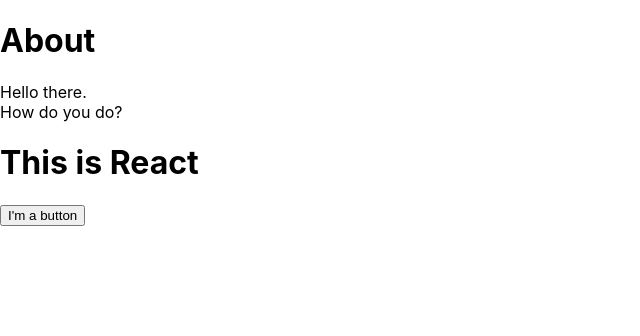
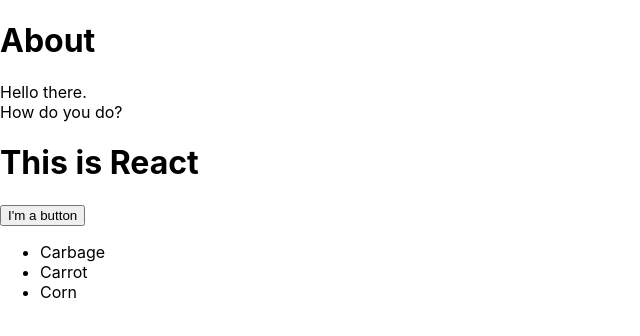
Before and after one commit to thailamgit/BaiTap, a React (Create React App) app: page / in a window 1280 px wide. Shown: the top 336 px of the page, without its empty margins (0-640 px from the left). Built offline with nearby package versions, Linux system fonts and the light colour scheme; the HTML template or start-up script is replaced by a standard one.

Commit message:
Add list

```diff
--- a/src/App.tsx
+++ b/src/App.tsx
@@ -16,12 +16,27 @@
   )
 }
 
+const products = [
+  {title: 'Carbage', id: 1},
+  {title: 'Carrot', id: 2},
+  {title: 'Corn', id: 3}
+]
+
+
 function MyApp () {
+  const listItem = products.map ((product) =>
+    <li key = {product.id}>
+      {product.title}
+    </li>
+  )
   return (
     <>
       <AboutPage/>
       <h1>This is React</h1>
       <MyButton/>
+      <ul>
+        {listItem}
+      </ul>
     </>
   )
 }
```
